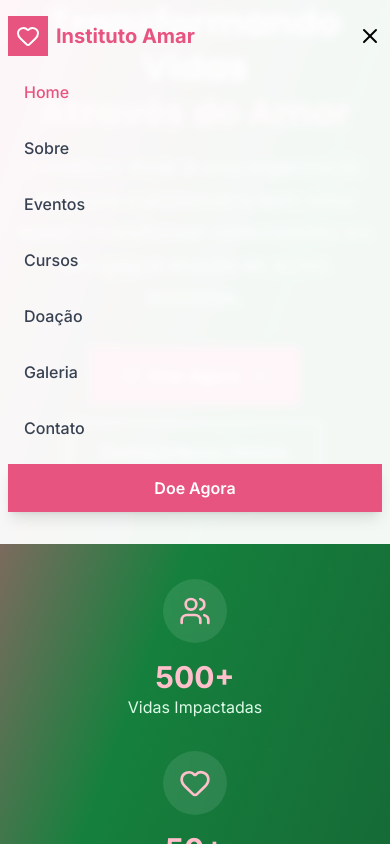
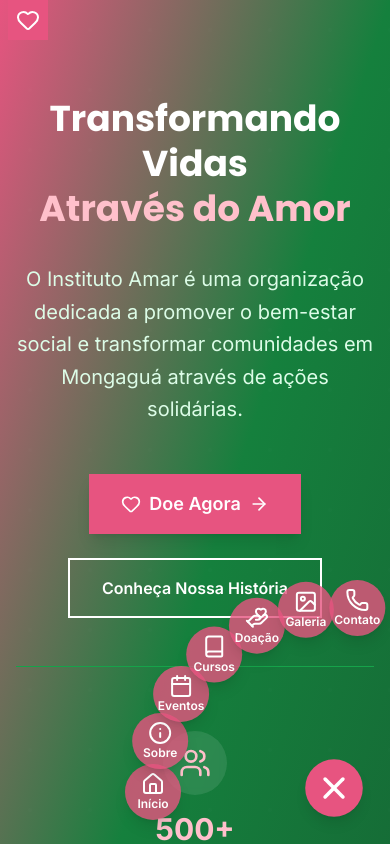
Before and after one commit to Devgusta5/Instituto-Amar, a React (Vite) app: page / in a window 390 px wide. Both pictures are taken after a click on the button "Toggle menu". Shown: the top 844 px of the page. Built offline with nearby package versions, Linux system fonts and the light colour scheme.

Commit message:
Navegação (desktop) atualizada + Menu Hamburger funcional mobile

```diff
--- a/index.html
+++ b/index.html
@@ -10,6 +10,9 @@
     <!-- Icone na aba do navegador -->
     <link rel="icon" href="/favicon.ico" type="image/x-icon" />
 
+    <link rel="stylesheet" href="https://maxcdn.bootstrapcdn.com/font-awesome/4.3.0/css/font-awesome.min.css">
+
+
     <title>Instituto Amar - Transformando Vidas</title>
   </head>
   <body>
--- a/src/components/home/HeroSection.jsx
+++ b/src/components/home/HeroSection.jsx
@@ -10,9 +10,9 @@ const HeroSection = () => {
         </div>
 
         <div className="container-custom relative z-10">
-        <div className="text-center text-white space-y-8 animate-fade-in px-2 sm:px-0">
-          <div className="space-y-4">
-            <h1 className="text-4xl md:text-6xl lg:text-7xl font-bold leading-tight">
+          <div className="text-center text-white space-y-12 animate-fade-in px-2 sm:px-0">
+            <div className="space-y-8">
+          <h1 className="mt-24 text-4xl md:text-6xl lg:text-7xl font-bold leading-tight">
             Transformando Vidas
             <span className="block text-instituto-gold">Através do Amor</span>
           </h1>
@@ -22,7 +22,7 @@ const HeroSection = () => {
           </p>
             </div>
 
-          <div className="flex flex-col sm:flex-row gap-4 justify-center items-center w-full">
+            <div className="flex flex-col sm:flex-row gap-6 justify-center items-center w-full">
           <Link
             to="/doacao"
             className="btn-primary text-lg px-8 py-4 flex items-center space-x-2 hover:bg-instituto-red transition-colors"
--- a/src/components/layout/Navbar.jsx
+++ b/src/components/layout/Navbar.jsx
@@ -2,7 +2,17 @@
 
 import { useState, useEffect } from "react"
 import { Link, useLocation } from "react-router-dom"
-import { Menu, X, Heart } from "lucide-react"
+import { Heart, Home, Info, Calendar, Book, Image, Phone, HandHeart } from "lucide-react"
+
+const navItems = [
+  { name: "Início", path: "/", icon: <Home /> },
+  { name: "Sobre", path: "/sobre", icon: <Info /> },
+  { name: "Eventos", path: "/eventos", icon: <Calendar /> },
+  { name: "Cursos", path: "/cursos", icon: <Book /> },
+  { name: "Doação", path: "/doacao", icon: <HandHeart /> },
+  { name: "Galeria", path: "/galeria", icon: <Image /> },
+  { name: "Contato", path: "/contato", icon: <Phone /> },
+]
 
 const Navbar = () => {
   const [isOpen, setIsOpen] = useState(false)
@@ -17,29 +27,24 @@ const Navbar = () => {
     return () => window.removeEventListener("scroll", handleScroll)
   }, [])
 
-  const navItems = [
-    { name: "Home", path: "/" },
-    { name: "Sobre", path: "/sobre" },
-    { name: "Eventos", path: "/eventos" },
-    { name: "Cursos", path: "/cursos" },
-    { name: "Doação", path: "/doacao" },
-    { name: "Galeria", path: "/galeria" },
-    { name: "Contato", path: "/contato" },
-  ]
-
   return (
     <nav
-      className={`fixed w-full z-50 transition-all duration-300 ${
-        isScrolled ? "bg-white shadow-lg py-2" : "bg-white/95 backdrop-blur-sm py-4"
-      }`}
+      className={`fixed w-full z-50 transition-all duration-300
+        ${isOpen ? "bg-transparent" : "bg-transparent"}
+        ${(isScrolled ? " md:bg-white md:shadow-lg md:py-2" : " md:bg-white/95 md:backdrop-blur-sm md:py-4")}
+      `}
     >
       <div className="container-custom">
         <div className="flex justify-between items-center">
-          <Link to="/" className="flex items-center space-x-2">
+          {/* Logo flutuante sempre visível */}
+          <Link to="/" className="flex items-center space-x-2 z-50">
             <div className="bg-instituto-green p-2 rounded-lg">
               <Heart className="h-6 w-6 text-white" />
             </div>
-            <span className="text-xl font-bold text-instituto-green">Instituto Amar</span>
+            <span className="text-xl font-bold text-instituto-green hidden md:inline">
+              {/* Só mostra o título em telas md+ */}
+              Instituto Amar
+            </span>
           </Link>
 
           {/* Desktop Menu */}
@@ -62,38 +67,74 @@ const Navbar = () => {
             </Link>
           </div>
 
-          {/* Mobile Menu Button */}
-          <button className="md:hidden" onClick={() => setIsOpen(!isOpen)}>
-            {isOpen ? <X className="h-6 w-6" /> : <Menu className="h-6 w-6" />}
+          {/* Mobile Floating Menu */}
+          <div className="md:hidden fixed right-6 bottom-6 z-50">
+            {/* Botão circular flutuante */}
+            <button
+              onClick={() => setIsOpen(!isOpen)}
+              aria-label="Toggle menu"
+              className={`menu-open-button flex items-center justify-center bg-instituto-green rounded-full w-16 h-16 shadow-lg transition-transform duration-300
+                ${isOpen ? "scale-90" : "hover:scale-110"}
+              `}
+              style={{ position: "relative" }}
+            >
+              {/* Hamburger/X icon - 3 traços e X animado */}
+              <span
+                className={`absolute left-1/2 top-1/2 w-8 h-1 bg-white rounded transition-all duration-300
+                  ${isOpen ? "rotate-45 -translate-x-1/2 -translate-y-1/2" : "-translate-x-1/2 -translate-y-3"}
+                `}
+              />
+              <span
+                className={`absolute left-1/2 top-1/2 w-8 h-1 bg-white rounded transition-all duration-300
+                  ${isOpen ? "opacity-0" : "-translate-x-1/2 -translate-y-1/2"}
+                `}
+              />
+              <span
+                className={`absolute left-1/2 top-1/2 w-8 h-1 bg-white rounded transition-all duration-300
+                  ${isOpen ? "-rotate-45 -translate-x-1/2 -translate-y-1/2" : "-translate-x-1/2 translate-y-3"}
+                `}
+              />
             </button>
-        </div>
-        {/* Mobile Menu */}
-        {isOpen && (
-          <div className="md:hidden mt-4 pb-4 w-full">
-            <div className="flex flex-col space-y-4 w-full">
-              {navItems.map((item) => (
+            {/* Floating menu items */}
+            <div className="absolute right-0 bottom-0 w-0 h-0">
+              {navItems.map((item, idx) => {
+                // Arco entre 120° (esquerda-cima) e 210° (esquerda-baixo), mais para a esquerda
+                const total = navItems.length
+                const start = (0 * Math.PI) / 5// 120 graus
+                const end = (4 * Math.PI) / 7.5 // 210 graus
+                const angle = start + (idx * (end - start) / (total - 1))
+                const radius = isOpen ? 185 : 0
+                const x = Math.cos(angle) * radius
+                const y = Math.sin(angle) * radius
+                return (
                   <Link
                     key={item.name}
                     to={item.path}
-                  className={`font-medium transition-colors duration-200 px-4 py-2 ${
-                    location.pathname === item.path
-                      ? "text-instituto-green"
-                      : "text-gray-700 hover:text-instituto-green"
-                  }`}
+                    className={`menu-item flex flex-col items-center justify-center absolute w-14 h-14 rounded-full
+                      bg-instituto-green/80 text-white shadow-lg transition-all duration-300
+                      ${isOpen ? "pointer-events-auto opacity-100" : "pointer-events-none opacity-0"}
+                      hover:bg-white hover:text-instituto-green
+                    `}
+                    style={{
+                      right: 0,
+                      bottom: 0,
+                      transform: `translate(${-x}px, ${-y}px)`,
+                      transitionDelay: isOpen ? `${idx * 60}ms` : "0ms"
+                    }}
                     onClick={() => setIsOpen(false)}
                   >
-                  {item.name}
+                    <span className="text-xl">{item.icon}</span>
+                    <span className="text-xs font-semibold">{item.name}</span>
                   </Link>
-              ))}
-              <Link to="/doacao" className="btn-primary inline-block text-center w-full" onClick={() => setIsOpen(false)}>
-                Doe Agora
-              </Link>
+                )
+              })}
             </div>
           </div>
-        )}
+        </div>
       </div>
     </nav>
   )
 }
 
+
 export default Navbar
```
Lines whose indentation alone changed are shown as unchanged.
